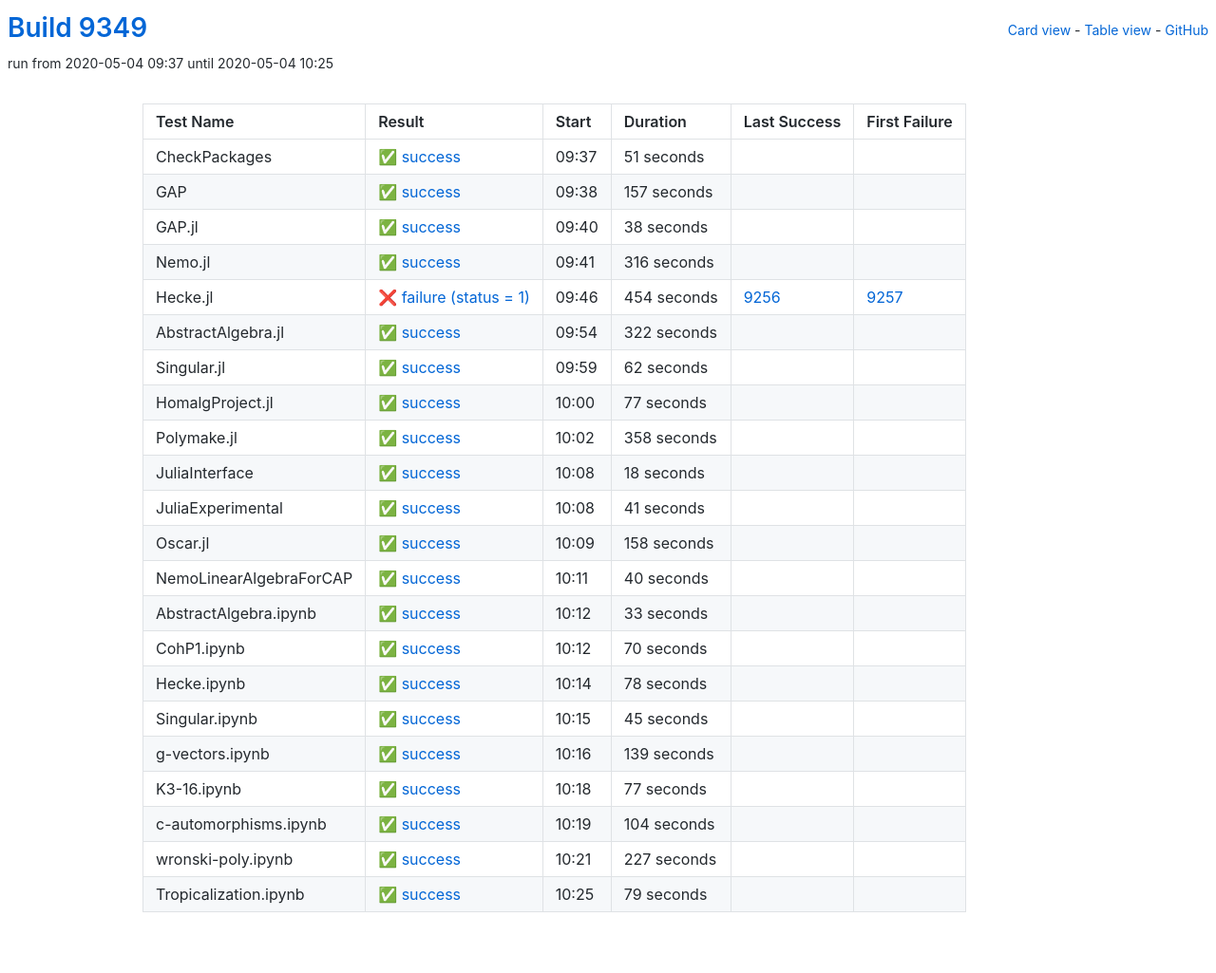
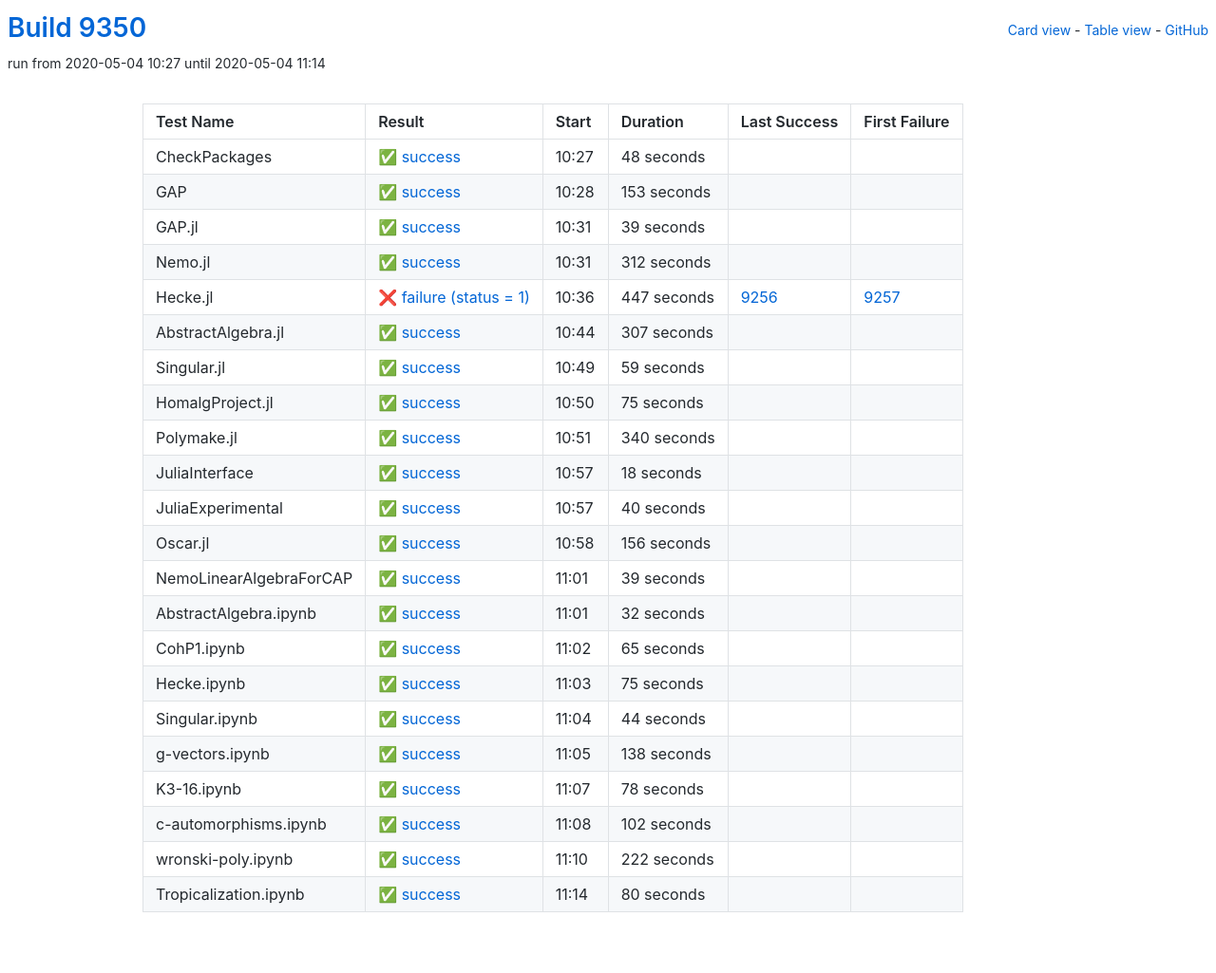
Before and after one commit to oscar-system/oscar-ci-status, a Jekyll site: the page built from table.html, in a window 1280 px wide. Shown: the whole page at 95% size. Built offline with Jekyll 4.4.1, drawn with Linux system fonts in a browser that asks for light colours.

Commit message:
Build 9350

```diff
--- a/_data/ci.yml
+++ b/_data/ci.yml
@@ -1,104 +1,104 @@
-build: 9349
-build_url: https://oscarci.mathematik.uni-kl.de/job/oscar/9349/
+build: 9350
+build_url: https://oscarci.mathematik.uni-kl.de/job/oscar/9350/
 job: oscar
 tests:
-- duration: 51
+- duration: 48
   exitcode: 0
   first_failure: false
   first_failure_url: null
   last_success: false
   last_success_url: null
-  log: https://oscarci.mathematik.uni-kl.de/job/oscar/9349/artifact/logs/build-9349/CheckPackages.log
+  log: https://oscarci.mathematik.uni-kl.de/job/oscar/9350/artifact/logs/build-9350/CheckPackages.log
   name: CheckPackages
-  start: 2020-05-04 09:37
+  start: 2020-05-04 10:27
   status: success
   success: true
-- duration: 157
+- duration: 153
   exitcode: 0
   first_failure: false
   first_failure_url: null
   last_success: false
   last_success_url: null
-  log: https://oscarci.mathematik.uni-kl.de/job/oscar/9349/artifact/logs/build-9349/GAP.log
+  log: https://oscarci.mathematik.uni-kl.de/job/oscar/9350/artifact/logs/build-9350/GAP.log
   name: GAP
-  start: 2020-05-04 09:38
+  start: 2020-05-04 10:28
   status: success
   success: true
-- duration: 38
+- duration: 39
   exitcode: 0
   first_failure: false
   first_failure_url: null
   last_success: false
   last_success_url: null
-  log: https://oscarci.mathematik.uni-kl.de/job/oscar/9349/artifact/logs/build-9349/GAP.jl.log
+  log: https://oscarci.mathematik.uni-kl.de/job/oscar/9350/artifact/logs/build-9350/GAP.jl.log
   name: GAP.jl
-  start: 2020-05-04 09:40
+  start: 2020-05-04 10:31
   status: success
   success: true
-- duration: 316
+- duration: 312
   exitcode: 0
   first_failure: false
   first_failure_url: null
   last_success: false
   last_success_url: null
-  log: https://oscarci.mathematik.uni-kl.de/job/oscar/9349/artifact/logs/build-9349/Nemo.jl.log
+  log: https://oscarci.mathematik.uni-kl.de/job/oscar/9350/artifact/logs/build-9350/Nemo.jl.log
   name: Nemo.jl
-  start: 2020-05-04 09:41
+  start: 2020-05-04 10:31
   status: success
   success: true
-- duration: 454
+- duration: 447
   exitcode: 1
   first_failure: 9257
   first_failure_url: https://oscarci.mathematik.uni-kl.de/job/oscar/9257/
   last_success: 9256
   last_success_url: https://oscarci.mathematik.uni-kl.de/job/oscar/9256/
-  log: https://oscarci.mathematik.uni-kl.de/job/oscar/9349/artifact/logs/build-9349/Hecke.jl.log
+  log: https://oscarci.mathematik.uni-kl.de/job/oscar/9350/artifact/logs/build-9350/Hecke.jl.log
   name: Hecke.jl
-  start: 2020-05-04 09:46
+  start: 2020-05-04 10:36
   status: failure
   success: false
-- duration: 322
+- duration: 307
   exitcode: 0
   first_failure: false
   first_failure_url: null
   last_success: false
   last_success_url: null
-  log: https://oscarci.mathematik.uni-kl.de/job/oscar/9349/artifact/logs/build-9349/AbstractAlgebra.jl.log
+  log: https://oscarci.mathematik.uni-kl.de/job/oscar/9350/artifact/logs/build-9350/AbstractAlgebra.jl.log
   name: AbstractAlgebra.jl
-  start: 2020-05-04 09:54
+  start: 2020-05-04 10:44
   status: success
   success: true
-- duration: 62
+- duration: 59
   exitcode: 0
   first_failure: false
   first_failure_url: null
   last_success: false
   last_success_url: null
-  log: https://oscarci.mathematik.uni-kl.de/job/oscar/9349/artifact/logs/build-9349/Singular.jl.log
+  log: https://oscarci.mathematik.uni-kl.de/job/oscar/9350/artifact/logs/build-9350/Singular.jl.log
   name: Singular.jl
-  start: 2020-05-04 09:59
+  start: 2020-05-04 10:49
   status: success
   success: true
-- duration: 77
+- duration: 75
   exitcode: 0
   first_failure: false
   first_failure_url: null
   last_success: false
   last_success_url: null
-  log: https://oscarci.mathematik.uni-kl.de/job/oscar/9349/artifact/logs/build-9349/HomalgProject.jl.log
+  log: https://oscarci.mathematik.uni-kl.de/job/oscar/9350/artifact/logs/build-9350/HomalgProject.jl.log
   name: HomalgProject.jl
-  start: 2020-05-04 10:00
+  start: 2020-05-04 10:50
   status: success
   success: true
-- duration: 358
+- duration: 340
   exitcode: 0
   first_failure: false
   first_failure_url: null
   last_success: false
   last_success_url: null
-  log: https://oscarci.mathematik.uni-kl.de/job/oscar/9349/artifact/logs/build-9349/Polymake.jl.log
+  log: https://oscarci.mathematik.uni-kl.de/job/oscar/9350/artifact/logs/build-9350/Polymake.jl.log
   name: Polymake.jl
-  start: 2020-05-04 10:02
+  start: 2020-05-04 10:51
   status: success
   success: true
 - duration: 18
@@ -107,31 +107,9 @@
   first_failure_url: null
   last_success: false
   last_success_url: null
-  log: https://oscarci.mathematik.uni-kl.de/job/oscar/9349/artifact/logs/build-9349/JuliaInterface.log
+  log: https://oscarci.mathematik.uni-kl.de/job/oscar/9350/artifact/logs/build-9350/JuliaInterface.log
   name: JuliaInterface
-  start: 2020-05-04 10:08
-  status: success
-  success: true
-- duration: 41
-  exitcode: 0
-  first_failure: false
-  first_failure_url: null
-  last_success: false
-  last_success_url: null
-  log: https://oscarci.mathematik.uni-kl.de/job/oscar/9349/artifact/logs/build-9349/JuliaExperimental.log
-  name: JuliaExperimental
-  start: 2020-05-04 10:08
-  status: success
-  success: true
-- duration: 158
-  exitcode: 0
-  first_failure: false
-  first_failure_url: null
-  last_success: false
-  last_success_url: null
-  log: https://oscarci.mathematik.uni-kl.de/job/oscar/9349/artifact/logs/build-9349/Oscar.jl.log
-  name: Oscar.jl
-  start: 2020-05-04 10:09
+  start: 2020-05-04 10:57
   status: success
   success: true
 - duration: 40
@@ -140,31 +118,86 @@
   first_failure_url: null
   last_success: false
   last_success_url: null
-  log: https://oscarci.mathematik.uni-kl.de/job/oscar/9349/artifact/logs/build-9349/NemoLinearAlgebraForCAP.log
-  name: NemoLinearAlgebraForCAP
-  start: 2020-05-04 10:11
+  log: https://oscarci.mathematik.uni-kl.de/job/oscar/9350/artifact/logs/build-9350/JuliaExperimental.log
+  name: JuliaExperimental
+  start: 2020-05-04 10:57
   status: success
   success: true
-- duration: 33
+- duration: 156
   exitcode: 0
   first_failure: false
   first_failure_url: null
   last_success: false
   last_success_url: null
-  log: https://oscarci.mathematik.uni-kl.de/job/oscar/9349/artifact/logs/build-9349/AbstractAlgebra.ipynb.log
-  name: AbstractAlgebra.ipynb
-  start: 2020-05-04 10:12
+  log: https://oscarci.mathematik.uni-kl.de/job/oscar/9350/artifact/logs/build-9350/Oscar.jl.log
+  name: Oscar.jl
+  start: 2020-05-04 10:58
   status: success
   success: true
-- duration: 70
+- duration: 39
   exitcode: 0
   first_failure: false
   first_failure_url: null
   last_success: false
   last_success_url: null
-  log: https://oscarci.mathematik.uni-kl.de/job/oscar/9349/artifact/logs/build-9349/CohP1.ipynb.log
+  log: https://oscarci.mathematik.uni-kl.de/job/oscar/9350/artifact/logs/build-9350/NemoLinearAlgebraForCAP.log
+  name: NemoLinearAlgebraForCAP
+  start: 2020-05-04 11:01
+  status: success
+  success: true
+- duration: 32
+  exitcode: 0
+  first_failure: false
+  first_failure_url: null
+  last_success: false
+  last_success_url: null
+  log: https://oscarci.mathematik.uni-kl.de/job/oscar/9350/artifact/logs/build-9350/AbstractAlgebra.ipynb.log
+  name: AbstractAlgebra.ipynb
+  start: 2020-05-04 11:01
+  status: success
+  success: true
+- duration: 65
+  exitcode: 0
+  first_failure: false
+  first_failure_url: null
+  last_success: false
+  last_success_url: null
+  log: https://oscarci.mathematik.uni-kl.de/job/oscar/9350/artifact/logs/build-9350/CohP1.ipynb.log
   name: CohP1.ipynb
-  start: 2020-05-04 10:12
+  start: 2020-05-04 11:02
+  status: success
+  success: true
+- duration: 75
+  exitcode: 0
+  first_failure: false
+  first_failure_url: null
+  last_success: false
+  last_success_url: null
+  log: https://oscarci.mathematik.uni-kl.de/job/oscar/9350/artifact/logs/build-9350/Hecke.ipynb.log
+  name: Hecke.ipynb
+  start: 2020-05-04 11:03
+  status: success
+  success: true
+- duration: 44
+  exitcode: 0
+  first_failure: false
+  first_failure_url: null
+  last_success: false
+  last_success_url: null
+  log: https://oscarci.mathematik.uni-kl.de/job/oscar/9350/artifact/logs/build-9350/Singular.ipynb.log
+  name: Singular.ipynb
+  start: 2020-05-04 11:04
+  status: success
+  success: true
+- duration: 138
+  exitcode: 0
+  first_failure: false
+  first_failure_url: null
+  last_success: false
+  last_success_url: null
+  log: https://oscarci.mathematik.uni-kl.de/job/oscar/9350/artifact/logs/build-9350/g-vectors.ipynb.log
+  name: g-vectors.ipynb
+  start: 2020-05-04 11:05
   status: success
   success: true
 - duration: 78
@@ -173,74 +206,41 @@
   first_failure_url: null
   last_success: false
   last_success_url: null
-  log: https://oscarci.mathematik.uni-kl.de/job/oscar/9349/artifact/logs/build-9349/Hecke.ipynb.log
-  name: Hecke.ipynb
-  start: 2020-05-04 10:14
+  log: https://oscarci.mathematik.uni-kl.de/job/oscar/9350/artifact/logs/build-9350/K3-16.ipynb.log
+  name: K3-16.ipynb
+  start: 2020-05-04 11:07
   status: success
   success: true
-- duration: 45
+- duration: 102
   exitcode: 0
   first_failure: false
   first_failure_url: null
   last_success: false
   last_success_url: null
-  log: https://oscarci.mathematik.uni-kl.de/job/oscar/9349/artifact/logs/build-9349/Singular.ipynb.log
-  name: Singular.ipynb
-  start: 2020-05-04 10:15
+  log: https://oscarci.mathematik.uni-kl.de/job/oscar/9350/artifact/logs/build-9350/c-automorphisms.ipynb.log
+  name: c-automorphisms.ipynb
+  start: 2020-05-04 11:08
   status: success
   success: true
-- duration: 139
+- duration: 222
   exitcode: 0
   first_failure: false
   first_failure_url: null
   last_success: false
   last_success_url: null
-  log: https://oscarci.mathematik.uni-kl.de/job/oscar/9349/artifact/logs/build-9349/g-vectors.ipynb.log
-  name: g-vectors.ipynb
-  start: 2020-05-04 10:16
+  log: https://oscarci.mathematik.uni-kl.de/job/oscar/9350/artifact/logs/build-9350/wronski-poly.ipynb.log
+  name: wronski-poly.ipynb
+  start: 2020-05-04 11:10
   status: success
   success: true
-- duration: 77
+- duration: 80
   exitcode: 0
   first_failure: false
   first_failure_url: null
   last_success: false
   last_success_url: null
-  log: https://oscarci.mathematik.uni-kl.de/job/oscar/9349/artifact/logs/build-9349/K3-16.ipynb.log
-  name: K3-16.ipynb
-  start: 2020-05-04 10:18
+  log: https://oscarci.mathematik.uni-kl.de/job/oscar/9350/artifact/logs/build-9350/Tropicalization.ipynb.log
+  name: Tropicalization.ipynb
+  start: 2020-05-04 11:14
   status: success
   success: true
-- duration: 104
-  exitcode: 0
-  first_failure: false
-  first_failure_url: null
-  last_success: false
-  last_success_url: null
-  log: https://oscarci.mathematik.uni-kl.de/job/oscar/9349/artifact/logs/build-9349/c-automorphisms.ipynb.log
-  name: c-automorphisms.ipynb
-  start: 2020-05-04 10:19
-  status: success
-  success: true
-- duration: 227
-  exitcode: 0
-  first_failure: false
-  first_failure_url: null
-  last_success: false
-  last_success_url: null
-  log: https://oscarci.mathematik.uni-kl.de/job/oscar/9349/artifact/logs/build-9349/wronski-poly.ipynb.log
-  name: wronski-poly.ipynb
-  start: 2020-05-04 10:21
-  status: success
-  success: true
-- duration: 79
-  exitcode: 0
-  first_failure: false
-  first_failure_url: null
-  last_success: false
-  last_success_url: null
-  log: https://oscarci.mathematik.uni-kl.de/job/oscar/9349/artifact/logs/build-9349/Tropicalization.ipynb.log
-  name: Tropicalization.ipynb
-  start: 2020-05-04 10:25
-  status: success
-  success: true
```
Also changed, not shown: README.md.
